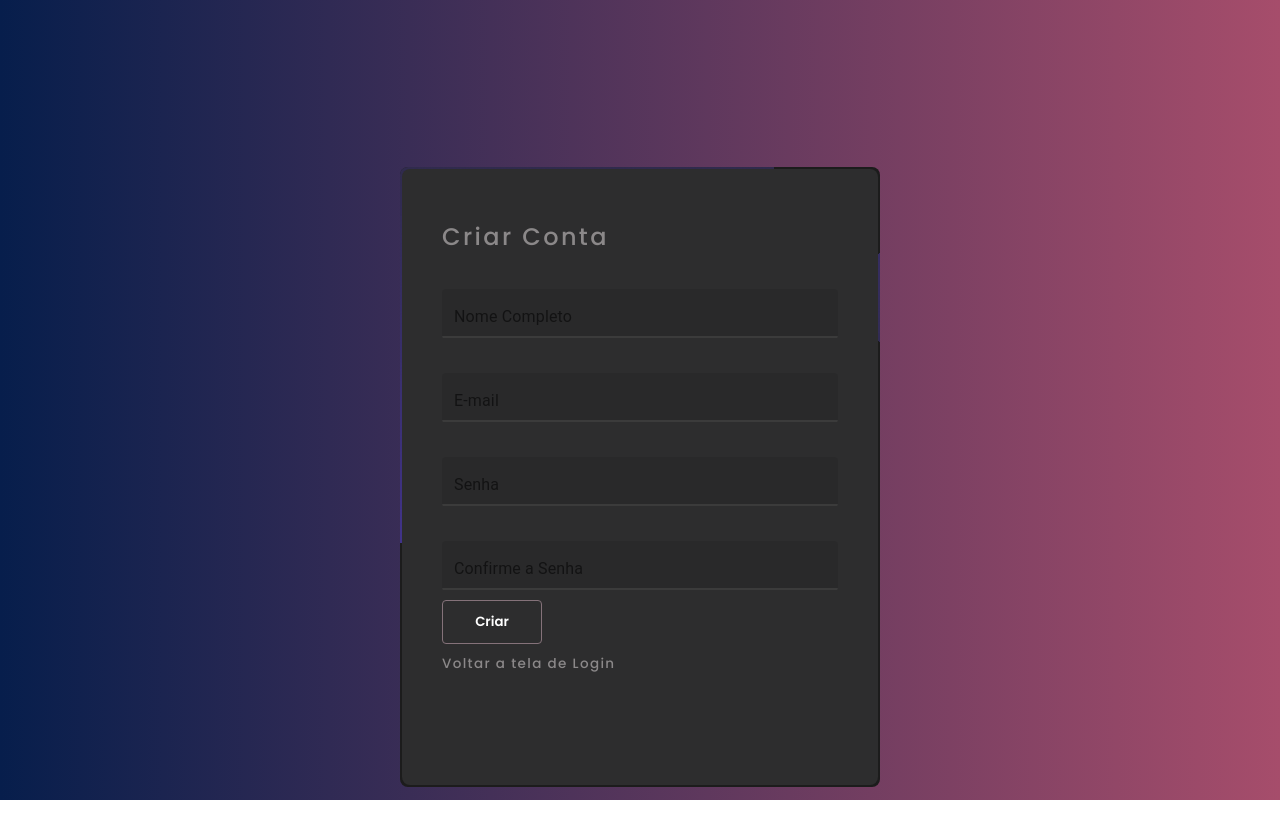
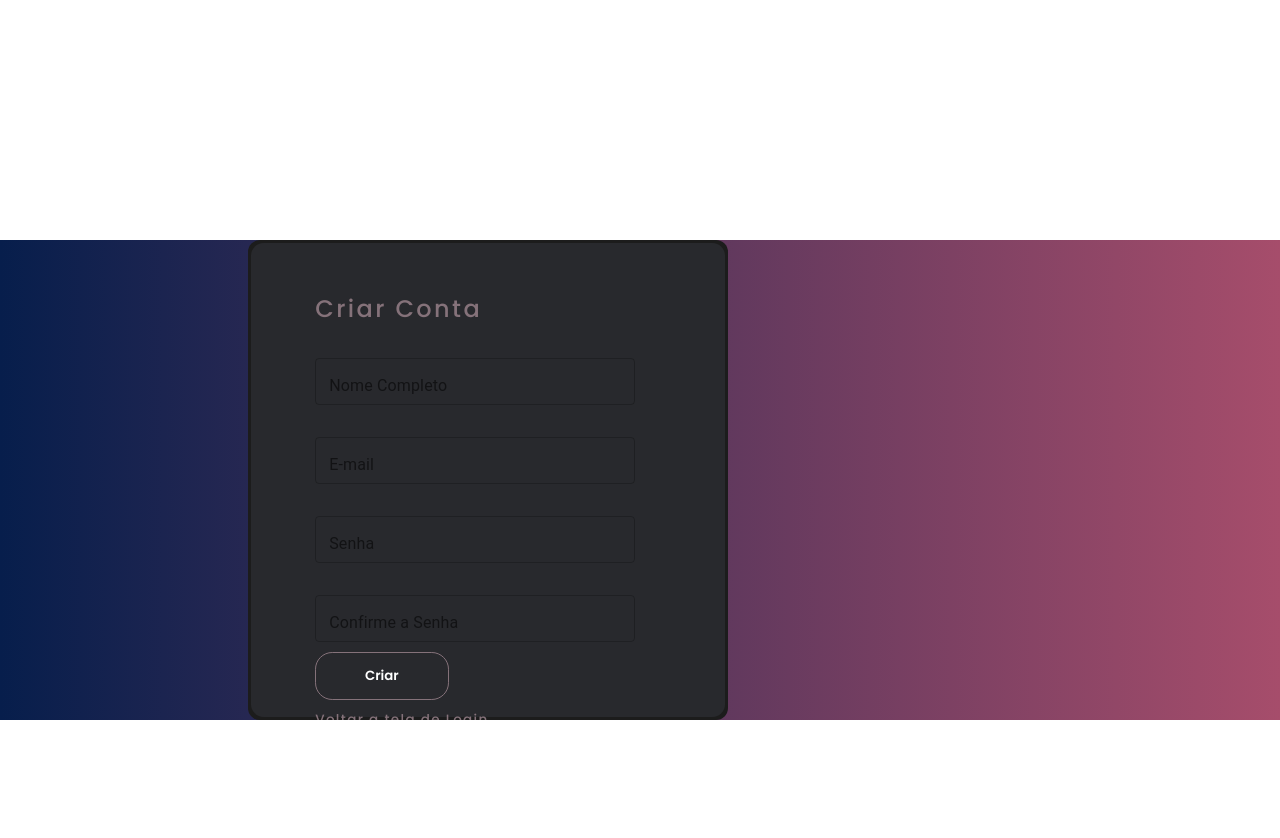
Before and after one commit to MIKEMARQUEZINI/BlogPessoal_FrontEnd, a React (Vite) app: page /cadastrousuario in a window 1280 px wide. Shown: the top 838 px of the page. Before the commit the page ends 800 px from the top, so only its background shows below. Built offline with nearby package versions, Linux system fonts and the light colour scheme; no server answers.

Commit message:
Estilização Navbar e Login

```diff
--- a/src/components/estaticos/navbar/Navbar.css
+++ b/src/components/estaticos/navbar/Navbar.css
@@ -6,6 +6,7 @@
     flex-wrap: wrap;
     align-items: center !important;
     height: 5vh;
+
 }
 
 /* Estilos para telas menores (máximo de 768px) */
--- a/src/paginas/cadastroUsuario/CadastroUsuario.css
+++ b/src/paginas/cadastroUsuario/CadastroUsuario.css
@@ -1,52 +1,53 @@
 @import url("https://fonts.googleapis.com/css2?family=Poppins:wght@300;400;500;600;700;800;900&display=swap");
 
-.body {
-  display: flex !important;
-  justify-content: center !important;
-  align-items: center!important;
-  position: absolute;
-	top: 0;
-	left: 0;
-	right: 0;
-	bottom: 0;
-	z-index: 0;
+* {
+  margin: 0;
+  padding: 0;
+  font-family: "Poppins", sans-serif;
+}
+.body1 {
+
+  background: rgb(7,30,76);
+  background: linear-gradient(90deg, rgba(7,30,76,1) 0%, rgba(166,77,107,1) 100%);
+
 }
 
+.box1 {
 
-.box1 {
 	position: relative;
-  width: 480px !important;
-  height: 620px !important;
+	width: 30em ;
+	height: 30em ;
+	top: 100% ;
+	left: 35% ;
 	background: #1c1c1c;
-  border-radius: 8px;
-  overflow: hidden;
-  margin-top: 153px ;
-	margin-left: 0 auto;
-  display: flex !important;
-  justify-content: center !important;
-  align-items: center!important;
+	margin-top: 15em ;
+	margin-left: -12.5em ;
+	color: aliceblue;
+	border-radius: 0.75em;
+	overflow: hidden!important;
   }
-.box1::before {
+
+  .box::before {
+    content: "";
+    position: absolute;
+    top: -50% ;
+    left: -50% ;
+    width: 30em;
+    height: 30em;
+    background: rgb(76,57,176);
+    background: linear-gradient(32deg, rgba(76,57,176,0.8261353567744909) 0%, rgba(104,13,49,1) 100%);
+    transform-origin: bottom right;
+    animation: animate 6s linear infinite;
+  }
+  .box::after {
     content: "";
     position: absolute;
     top: -50%;
     left: -50%;
-  width: 680px;
-  height: 420px;
+    width: 30em;
+    height: 30em;
    background: rgb(76,57,176);
-background: linear-gradient(32deg, rgba(76,57,176,0.8261353567744909) 0%, rgb(37, 37, 37) 100%);
-  transform-origin: bottom right;
-  animation: animate 6s linear infinite;
-}
-.box1::after {
-  content: "";
-  position: absolute;
-  top: -50%;
-  left: -50%;
-  width: 680px;
-  height: 420px;
- background: rgb(76,57,176);
-background: linear-gradient(32deg, rgba(76,57,176,0.8261353567744909) 0%, rgb(37, 37, 37) 100%);
+    background: linear-gradient(32deg, rgba(76,57,176,0.8261353567744909) 0%, rgba(104,13,49,1) 100%);
     transform-origin: bottom right;
     animation: animate 6s linear infinite;
     animation-delay: -3s;
@@ -59,35 +60,36 @@ background: linear-gradient(32deg, rgba(76,57,176,0.8261353567744909) 0%, rgb(37
       transform: rotate(360deg);
     }
   }
+
 .form1 {
   position: absolute;
-  inset: 2px;
-  border-radius: 8px;
-  background-color: #2d2d2e;
+  inset: 0.20em;
+  border-radius: 0.80em;
+  background-color: #28292d;
   z-index: 10;
-  padding: 50px 40px;
+  padding: 3em 4em;
   display: flex;
   flex-direction: column;
 }
 .form1 h2 {
-  color: #8b8889;
+  color: #85727a;
   font-weight: 500;
   align-items: center;
   letter-spacing: 0.1em;
 }
 .inputBox1 {
   position: relative;
-  width: 80;
-  margin-top: 35px;
+  width: 20em;
+  margin-top: 2em;
 }
 .inputBox1 input {
   position: relative;
   width: 100%;
-  padding: 20px 10px 10px;
+  padding: 1em 0.75em 0.75em;
   background: transparent;
   border: none;
   outline: none;
-  color: #23242a;
+  color: #ffffff;
   font-size: 1em;
   letter-spacing: 0.05em;
   z-index: 10;
@@ -95,27 +97,27 @@ background: linear-gradient(32deg, rgba(76,57,176,0.8261353567744909) 0%, rgb(37
 .inputBox1 span {
   position: absolute;
   left: 0;
-  padding: 20px 0px 10px;
+  padding: 1em 0.75em 0.75em;
   font-size: 1em;
   color: #8f8f8f;
   pointer-events: none;
   letter-spacing: 0.05em;
   transition: 0.5s;
 }
-.inputBox1 input:valid ~ span,
-.inputBox1 input:focus ~ span {
-  color: #45f3ff;
+.inputBox input:valid ~ span,
+.inputBox input:focus ~ span {
+  color: #8f8f8f;
   transform: translateX(0px) translateY(-34px);
   font-size: 0.75em;
 }
-.inputBox1 i {
+.inputBox i {
   position: absolute;
   left: 0;
   bottom: 0;
   width: 100%;
-  height: 2px;
+  height: 0.80em;
   background: #3b3b3b;
-  border-radius: 4px;
+  border-radius: 0.3em;
   transition: 0.5s;
   pointer-events: none;
   z-index: 9;
@@ -143,10 +145,10 @@ input[type="submit"] {
   outline: none;
   background: transparent;
   color:#fff;
-  padding: 11px 25px;
-  width: 100px;
-  margin-top: 10px;
-  border-radius: 4px;
+  padding: 1em 1em;
+  width: 10em;
+  margin-top: 0.70em;
+  border-radius: 2ch;
   font-weight: 600;
   cursor: pointer;
   transition: all .3s ease;
--- a/src/paginas/cadastroUsuario/CadastroUsuario.tsx
+++ b/src/paginas/cadastroUsuario/CadastroUsuario.tsx
@@ -134,26 +134,26 @@ function CadastroUsuario() {
     }
     return (
 
-        <div className="body">
+        <div className="body1">
             <div className="box1" >
                 <div className="form1">
                     <h2>Criar Conta</h2>
                     <form onSubmit={onSubmit}>
                         <div className="inputBox1">
-                            <TextField value={user.nome} onChange={(e: ChangeEvent<HTMLInputElement>) => updatedModel(e)} id='nome' label='Nome Completo' name='nome' type='text' variant="filled" fullWidth />
+                            <TextField value={user.nome} onChange={(e: ChangeEvent<HTMLInputElement>) => updatedModel(e)} id='nome' label='Nome Completo' name='nome' type='text' variant="outlined"  fullWidth />
                             <i></i>
                         </div>
                         <div className="inputBox1" >
-                            <TextField value={user.usuario} onChange={(e: ChangeEvent<HTMLInputElement>) => updatedModel(e)} id='usuario' label='E-mail' name='usuario' type='text' variant="filled" fullWidth />
+                            <TextField value={user.usuario} onChange={(e: ChangeEvent<HTMLInputElement>) => updatedModel(e)} id='usuario' label='E-mail' name='usuario' type='text' variant="outlined" fullWidth />
                             <i></i>
                         </div>
                         <div className="inputBox1">
 
-                            <TextField value={user.senha} onChange={(e: ChangeEvent<HTMLInputElement>) => updatedModel(e)} id='senha' label='Senha' name='senha' type='password' variant="filled" fullWidth />
+                            <TextField value={user.senha} onChange={(e: ChangeEvent<HTMLInputElement>) => updatedModel(e)} id='senha' label='Senha' name='senha' type='password' variant="outlined" fullWidth />
                             <i></i>
                         </div>
                         <div className="inputBox1">
-                            <TextField value={confirmarSenha} onChange={(e: ChangeEvent<HTMLInputElement>) => confirmarSenhaHandle(e)} id='confirmarSenha' label='Confirme a Senha' name='confirmarSenha' type='password' variant="filled" fullWidth />
+                            <TextField value={confirmarSenha} onChange={(e: ChangeEvent<HTMLInputElement>) => confirmarSenhaHandle(e)} id='confirmarSenha' label='Confirme a Senha' name='confirmarSenha' type='password' variant="outlined" fullWidth />
                             <i></i>
                         </div>
                         <div>
--- a/src/paginas/login/Login.css
+++ b/src/paginas/login/Login.css
@@ -11,32 +11,34 @@
   justify-content: center !important;
   align-items: center!important;
   background: rgb(7,30,76);
-    background: linear-gradient(90deg, rgba(7,30,76,1) 0%, rgba(166,77,107,1) 100%);
-  }
+  background: linear-gradient(90deg, rgba(7,30,76,1) 0%, rgba(166,77,107,1) 100%);
+
+}
 
 
 
 
 .box {
 	position: relative;
-	width: 380px ;
-	height: 420px ;
-	top: 50% ;
-	left: 50% ;
+	width: 30em ;
+	height: 30em ;
+	top: 100% ;
+	left: 35% ;
 	background: #1c1c1c;
-	margin-top: 100px ;
-	margin-left: -250px ;
+	margin-top: 15em ;
+	margin-left: -12.5em ;
 	color: aliceblue;
-	border-radius: 8px;
+	border-radius: 0.75em;
 	overflow: hidden!important;
   }
+
 .box::before {
   content: "";
   position: absolute;
   top: -50% ;
   left: -50% ;
-  width: 380px;
-  height: 420px;
+  width: 30em;
+  height: 30em;
   background: rgb(76,57,176);
 	background: linear-gradient(32deg, rgba(76,57,176,0.8261353567744909) 0%, rgba(104,13,49,1) 100%);
   transform-origin: bottom right;
@@ -47,8 +49,8 @@
   position: absolute;
   top: -50%;
   left: -50%;
-  width: 380px;
-  height: 420px;
+  width: 30em;
+  height: 30em;
  background: rgb(76,57,176);
 	background: linear-gradient(32deg, rgba(76,57,176,0.8261353567744909) 0%, rgba(104,13,49,1) 100%);
   transform-origin: bottom right;
@@ -65,11 +67,11 @@
 }
 .form {
   position: absolute;
-  inset: 2px;
-  border-radius: 8px;
+  inset: 0.20em;
+  border-radius: 0.80em;
   background-color: #28292d;
   z-index: 10;
-  padding: 50px 40px;
+  padding: 3em 4em;
   display: flex;
   flex-direction: column;
 }
@@ -81,17 +83,17 @@
 }
 .inputBox {
   position: relative;
-  width: 300px;
-  margin-top: 35px;
+  width: 20em;
+  margin-top: 2em;
 }
 .inputBox input {
   position: relative;
   width: 100%;
-  padding: 20px 10px 10px;
+  padding: 1em 0.75em 0.75em;
   background: transparent;
   border: none;
   outline: none;
-  color: #333336;
+  color: #ffffff;
   font-size: 1em;
   letter-spacing: 0.05em;
   z-index: 10;
@@ -99,7 +101,7 @@
 .inputBox span {
   position: absolute;
   left: 0;
-  padding: 20px 0px 10px;
+  padding: 1em 0.75em 0.75em;
   font-size: 1em;
   color: #8f8f8f;
   pointer-events: none;
@@ -112,14 +114,15 @@
   transform: translateX(0px) translateY(-34px);
   font-size: 0.75em;
 }
+/* campo de usuario */
 .inputBox i {
   position: absolute;
   left: 0;
   bottom: 0;
   width: 100%;
-  height: 2px;
+  height: 0.80em;
   background: #3b3b3b;
-  border-radius: 4px;
+  border-radius: 0.3em;
   transition: 0.5s;
   pointer-events: none;
   z-index: 9;
@@ -133,7 +136,7 @@
   justify-content: space-between;
 }
 .links a {
-  margin: 10px 0;
+  margin: 0.85em 0;
   font-size: 0.75em;
   color: #8f8f8f;
   text-decoration: none;
@@ -147,10 +150,10 @@ input[type="submit"] {
   outline: none;
   background: transparent;
   color:#fff;
-  padding: 11px 25px;
-  width: 100px;
-  margin-top: 10px;
-  border-radius: 4px;
+  padding: 1em 1em;
+  width: 10em;
+  margin-top: 0.70em;
+  border-radius: 2ch;
   font-weight: 600;
   cursor: pointer;
   transition: all .3s ease;
--- a/src/paginas/login/Login.tsx
+++ b/src/paginas/login/Login.tsx
@@ -83,7 +83,7 @@ function Login() {
                             <input type="text" className="inputBox" value={userLogin.usuario} onChange={(e: ChangeEvent<HTMLInputElement>) => updatedModel(e)} id='usuario' placeholder='Usuário' name='usuario' />
                             <i></i>
                         </div>
-                        <div className="inputBox1">
+                        <div className="inputBox">
 
                             <input value={userLogin.senha} onChange={(e: ChangeEvent<HTMLInputElement>) => updatedModel(e)} id='senha' placeholder='Senha' name='senha' type='password' />
                             <i></i>
```
Lines whose indentation alone changed are shown as unchanged.
